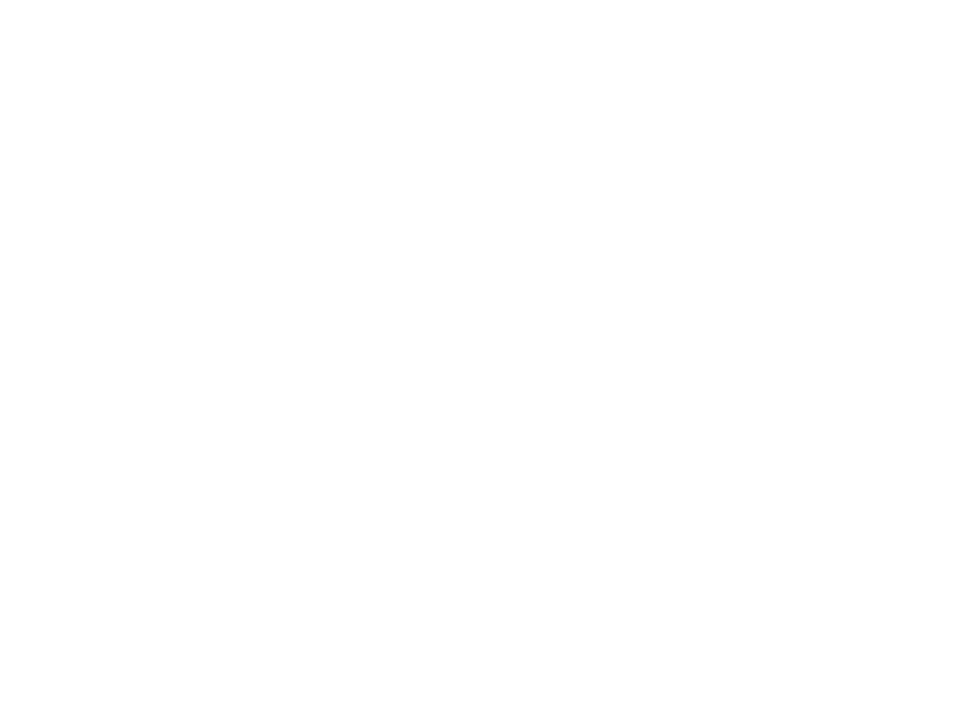
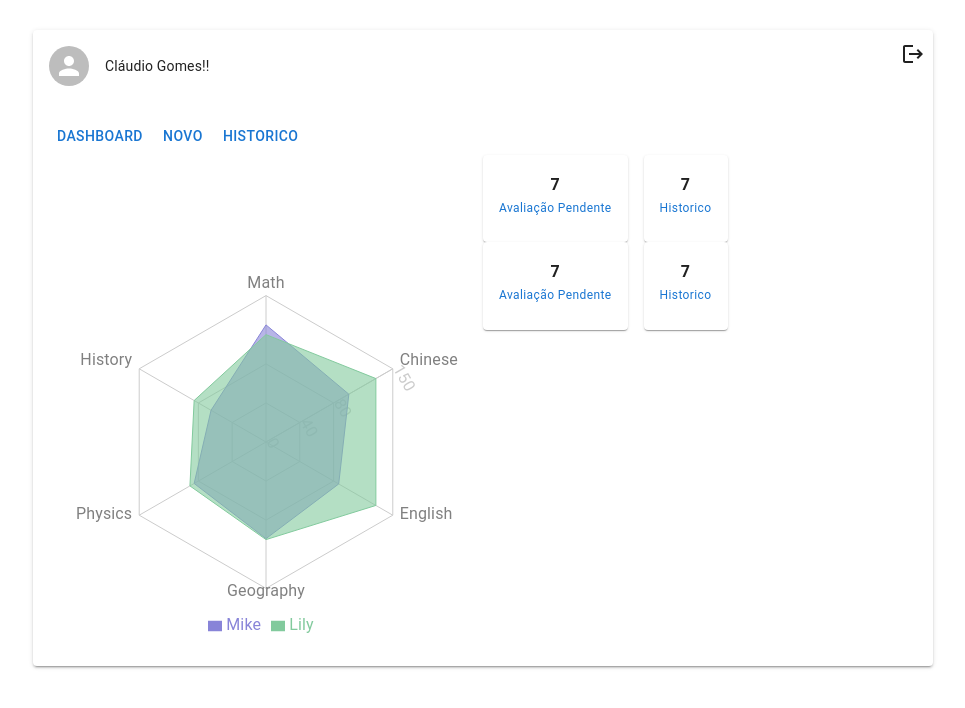
Before and after one commit to claudiogs16/hr-readiness-v2, a React (Create React App) app: page /rating in a window 1280 px wide. Before the commit this address had no page. Shown: the top 708 px of the page, without its empty margins (157-1122 px from the left). Built offline with nearby package versions, Linux system fonts and the light colour scheme.

Commit message:
Create RatingPage

```diff
--- a/src/App.js
+++ b/src/App.js
@@ -8,6 +8,8 @@ import HomePage from "./pages/HomePage/HomePage";
 import PasswordChange from "./pages/PasswordChange/PasswordChange";
 import PostPage from "./pages/PostPage/PostPage";
 import ProfilePage from "./pages/ProfilePage/ProfilePage";
+import RatingPage from "./pages/RatingPage/RatingPage";
+import RolePage from "./pages/RolePage/RolePage";
 import SystemPage from "./pages/SystemPage/SystemPage";
 
 function App() {
@@ -24,6 +26,8 @@ function App() {
           <Route path="/system" element={<SystemPage />} />
           <Route path="/employeer" element={<EmployeerPage />} />
           <Route path="/post" element={<PostPage />} />
+          <Route path="/role" element={<RolePage />} />
+          <Route path="/rating" element={<RatingPage />} />
           <Route path="/login" element={<>Login</>} />
           <Route path="/employees" element={<>Employees</>} />
         </Routes>
--- /dev/null
+++ b/src/components/DripChart/DripChart.jsx
@@ -0,0 +1,77 @@
+import {
+  Radar,
+  RadarChart,
+  PolarGrid,
+  Legend,
+  PolarAngleAxis,
+  PolarRadiusAxis,
+  ResponsiveContainer,
+} from "recharts";
+
+const data = [
+  {
+    subject: "Math",
+    A: 120,
+    B: 110,
+    fullMark: 150,
+  },
+  {
+    subject: "Chinese",
+    A: 98,
+    B: 130,
+    fullMark: 150,
+  },
+  {
+    subject: "English",
+    A: 86,
+    B: 130,
+    fullMark: 150,
+  },
+  {
+    subject: "Geography",
+    A: 99,
+    B: 100,
+    fullMark: 150,
+  },
+  {
+    subject: "Physics",
+    A: 85,
+    B: 90,
+    fullMark: 150,
+  },
+  {
+    subject: "History",
+    A: 65,
+    B: 85,
+    fullMark: 150,
+  },
+];
+
+const DripChart = () => {
+  return (
+    <ResponsiveContainer width="100%" height="100%">
+      <RadarChart cx="50%" cy="50%" outerRadius="80%" data={data}>
+        <PolarGrid />
+        <PolarAngleAxis dataKey="subject" />
+        <PolarRadiusAxis angle={30} domain={[0, 150]} />
+        <Radar
+          name="Mike"
+          dataKey="A"
+          stroke="#8884d8"
+          fill="#8884d8"
+          fillOpacity={0.6}
+        />
+        <Radar
+          name="Lily"
+          dataKey="B"
+          stroke="#82ca9d"
+          fill="#82ca9d"
+          fillOpacity={0.6}
+        />
+        <Legend />
+      </RadarChart>
+    </ResponsiveContainer>
+  );
+};
+
+export default DripChart;
--- a/src/components/HomeMenu/HomeMenu.jsx
+++ b/src/components/HomeMenu/HomeMenu.jsx
@@ -23,9 +23,11 @@ function ComponentAction() {
           Perfil
         </Button>
       </Link>
+      <Link to='/rating' className={classes.link}>
       <Button variant="text" size="small">
         Avaliação
       </Button>
+      </Link>
       <Link to="/definition" className={classes.link}>
         <Button variant="text" size="small">
           Definições
--- /dev/null
+++ b/src/components/RatingComponent/StatusCard/StatusCard.jsx
@@ -0,0 +1,42 @@
+import { makeStyles } from "@material-ui/styles";
+import { Card, CardContent, Typography } from "@mui/material";
+
+const useStyles = makeStyles({
+  value: {
+    fontWeight: "bold",
+    textAlign: "center",
+  },
+  description: {
+    textAlign: "center",
+    display: "block",
+  },
+  card: {
+    height: "100px",
+    backgroundColor: "#fafafa",
+    borderRadius: "10px",
+  },
+});
+
+const StatusCard = (props) => {
+  const classes = useStyles();
+  return (
+    <section>
+      <Card>
+        <CardContent>
+          <Typography variant="subtitle1" className={classes.value}>
+            {props.value}
+          </Typography>
+          <Typography
+            variant="caption"
+            color="primary"
+            className={classes.description}
+          >
+            {props.title}
+          </Typography>
+        </CardContent>
+      </Card>
+    </section>
+  );
+};
+
+export default StatusCard;
--- a/src/pages/DefinitionPage/DefinitionPage.jsx
+++ b/src/pages/DefinitionPage/DefinitionPage.jsx
@@ -50,7 +50,7 @@ const DefinitionPage = () => {
             <Grid item xs={6} sm={4}>
               <ItemMenuCard
                 icon={<VisibilityIcon fontSize="large" />}
-                button={<ButtonComponent name="Permissão" url="/password" />}
+                button={<ButtonComponent name="Permissão" url="/role" />}
               />
             </Grid>
             <Grid item xs={6} sm={4}>
--- a/src/pages/PostPage/PostPage.jsx
+++ b/src/pages/PostPage/PostPage.jsx
@@ -8,13 +8,12 @@ import { useState } from "react";
 
 const PostPage = () => {
   const [tabledata, setTableData] = useState([
-    { post: "Recursos Humanos" },
-    { post: "CEO" },
-    { post: "Programador" },
-    { post: "Designer" },
+    { cod: 'RH', post: "Recursos Humanos" },
+    { cod: 'Dev', post: "Programador" },
+    { cod: 'CEO', post: "Chefe Executivo" },
   ]);
 
-  const columns = [{ title: "Cargo", field: "post" }];
+  const columns = [{ title: "Sigla", field: "cod" },{ title: "Cargo", field: "post" }];
   return (
     <Dashboard>
       <Container maxWidth="sm">
--- /dev/null
+++ b/src/pages/RatingPage/RatingPage.jsx
@@ -0,0 +1,62 @@
+import {
+  Button,
+  Card,
+  CardContent,
+  CardHeader,
+  Grid,
+  Stack,
+} from "@mui/material";
+import Avatar from "@mui/material/Avatar";
+import LogoutIcon from "@mui/icons-material/Logout";
+import RatingTemplate from "../../templates/Dashboard/RatingTemplate";
+import StatusCard from "../../components/RatingComponent/StatusCard/StatusCard";
+import DripChart from "../../components/DripChart/DripChart";
+
+const RatingPage = () => {
+  return (
+    <RatingTemplate>
+      <Grid container maxWidth="md"  style={{ margin: "0px auto" }}>
+        <Grid item xs={12}>
+          <Card style={{backgroundColor: ''}} elevation={2}>
+            <CardHeader
+              avatar={<Avatar></Avatar>}
+              title="Cláudio Gomes!!"
+              action={<LogoutIcon />}
+            />
+            <CardContent>
+              <Grid container>
+                <Grid item xs={12}>
+                  <Stack direction="row" alignItems="center">
+                    <Button variant="text">Dashboard</Button>
+                    <Button variant="text">Novo</Button>
+                    <Button variant="text">Historico</Button>
+                  </Stack>
+                </Grid>
+                <Grid item xs={6}>
+
+                </Grid>
+                <Grid item xs={6}>
+                  <Stack direction="row" spacing={2} alignItems="center">
+                    <StatusCard value="7" title='Avaliação Pendente' />
+                    <StatusCard value="7" title='Historico' />
+                  </Stack>
+                </Grid>
+                <Grid item xs={6} style={{height: '400px'}}>
+                  <DripChart />
+                </Grid>
+                <Grid item xs={6}>
+                  <Stack direction="row" spacing={2} alignItems="center">
+                    <StatusCard value="7" title='Avaliação Pendente' />
+                    <StatusCard value="7" title='Historico' />
+                  </Stack>
+                </Grid>
+              </Grid>
+            </CardContent>
+          </Card>
+        </Grid>
+      </Grid>
+    </RatingTemplate>
+  );
+};
+
+export default RatingPage;
--- /dev/null
+++ b/src/pages/RolePage/RolePage.jsx
@@ -0,0 +1,43 @@
+import { Grid, Paper } from "@mui/material";
+import { Container } from "@mui/system";
+import DesignCard from "../../components/DesignCard/DesignCard";
+import ReturnButton from "../../components/ReturnButton/ReturnButton";
+import Dashboard from "../../templates/Dashboard/Dashboard";
+import MaterialTable from "material-table";
+import { useState } from "react";
+
+const RolePage = () => {
+    const [tabledata, setTableData] = useState([
+        {name: 'Claudio Gomes', email: 'claudiogs16@gmail.com', role: 'Super Admin'},
+        {name: 'Carla Andrade', email: 'carla@gmail.com', role: 'Admin'},
+        {name: 'Carla Andrade', email: 'carla@gmail.com', role: 'Guest'}
+      ]);
+
+      const columns = [
+        { title: "Nome", field: "name" },
+        { title: "Email", field: "email" },
+        { title: "Permissão", field: "role" }
+    ];
+      return (
+        <Dashboard>
+          <Container maxWidth="md">
+            <Grid container>
+              <Grid item xs={12}>
+                <DesignCard action={<ReturnButton url="/definition" />}>
+                  <MaterialTable
+                    title="Cargo"
+                    columns={columns}
+                    data={tabledata}
+                    components={{
+                      Container: (props) => <Paper {...props} elevation={0} />,
+                    }}
+                  />
+                </DesignCard>
+              </Grid>
+            </Grid>
+          </Container>
+        </Dashboard>
+      );
+}
+
+export default RolePage;
--- /dev/null
+++ b/src/templates/Dashboard/RatingTemplate.jsx
@@ -0,0 +1,5 @@
+const RatingTemplate = (props) => {
+  return <section style={{marginTop: '30px'}}>{props.children}</section>;
+};
+
+export default RatingTemplate;
```
